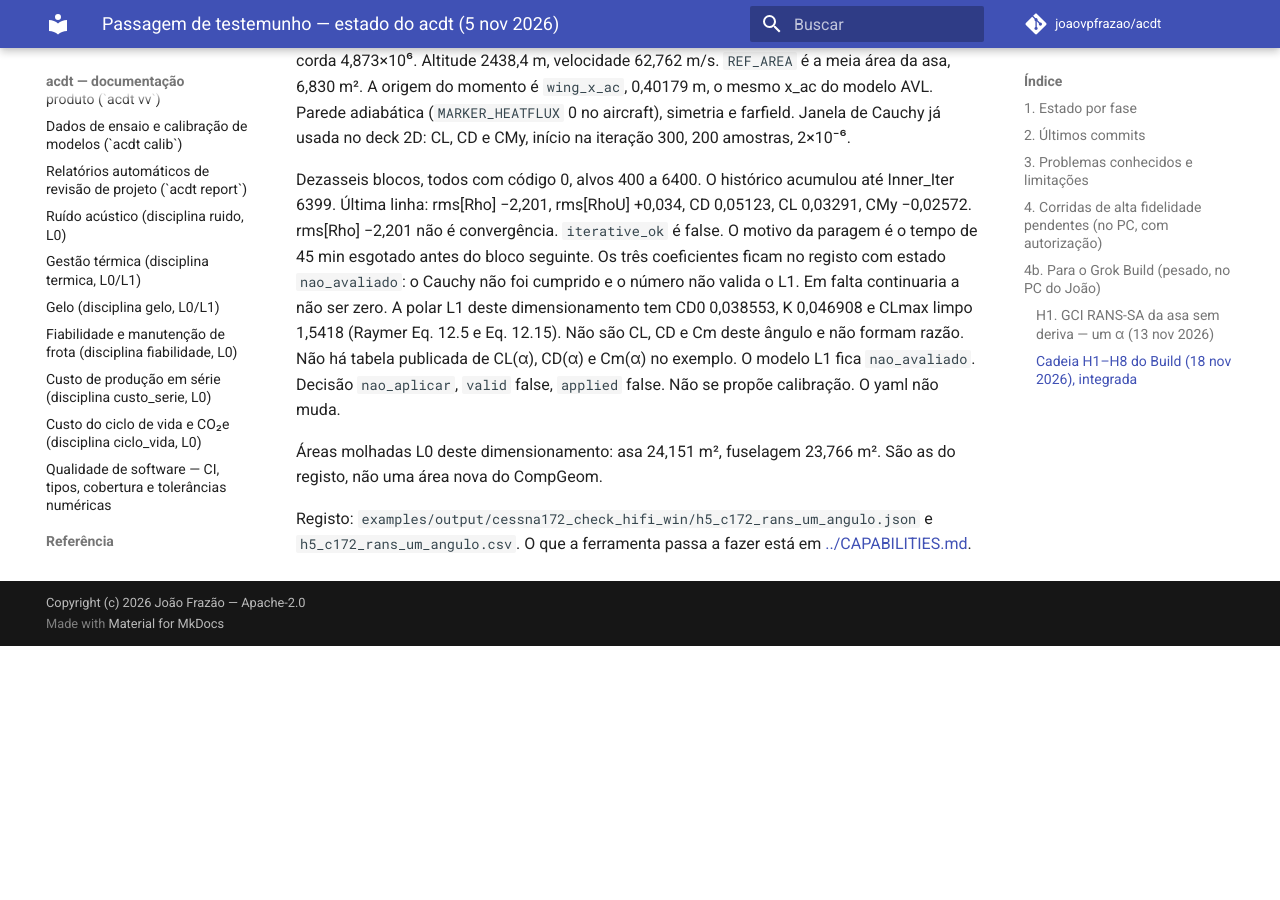
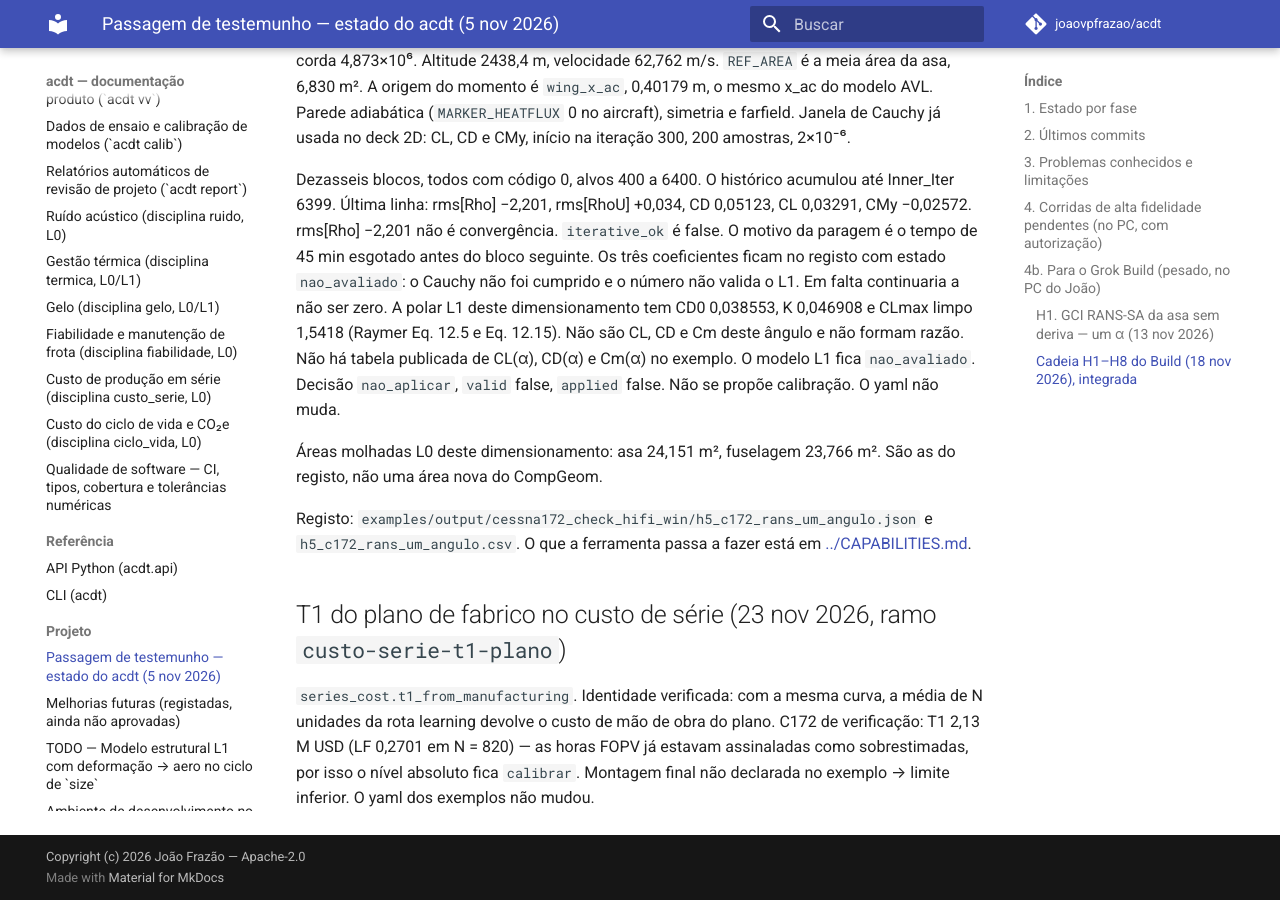
Before and after one commit to joaovpfrazao/acdt, an MkDocs documentation site: the page built from docs/HANDOFF.md, in a window 1280 px wide and 900 px high, scrolled down 81697 px. Built offline with MkDocs 1.6.1 and Material for MkDocs 9.7.7, drawn with Linux system fonts in a browser that asks for light colours; comment, search, counter and statistics services are not loaded; before the commit the page ends 82343 px from its top, so only the background shows below that.

Commit message:
CAPABILITIES e HANDOFF atualizados

```diff
--- a/docs/HANDOFF.md
+++ b/docs/HANDOFF.md
@@ -2027,3 +2027,7 @@ Dezasseis blocos, todos com código 0, alvos 400 a 6400. O histórico acumulou a
 Áreas molhadas L0 deste dimensionamento: asa 24,151 m², fuselagem 23,766 m². São as do registo, não uma área nova do CompGeom.
 
 Registo: `examples/output/cessna172_check_hifi_win/h5_c172_rans_um_angulo.json` e `h5_c172_rans_um_angulo.csv`. O que a ferramenta passa a fazer está em [../CAPABILITIES.md](../CAPABILITIES.md).
+
+## T1 do plano de fabrico no custo de série (23 nov 2026, ramo `custo-serie-t1-plano`)
+
+`series_cost.t1_from_manufacturing`. Identidade verificada: com a mesma curva, a média de N unidades da rota learning devolve o custo de mão de obra do plano. C172 de verificação: T1 2,13 M USD (LF 0,2701 em N = 820) — as horas FOPV já estavam assinaladas como sobrestimadas, por isso o nível absoluto fica `calibrar`. Montagem final não declarada no exemplo → limite inferior. O yaml dos exemplos não mudou.
```
Also changed, not shown: CAPABILITIES.md (+6 -0 lines).
